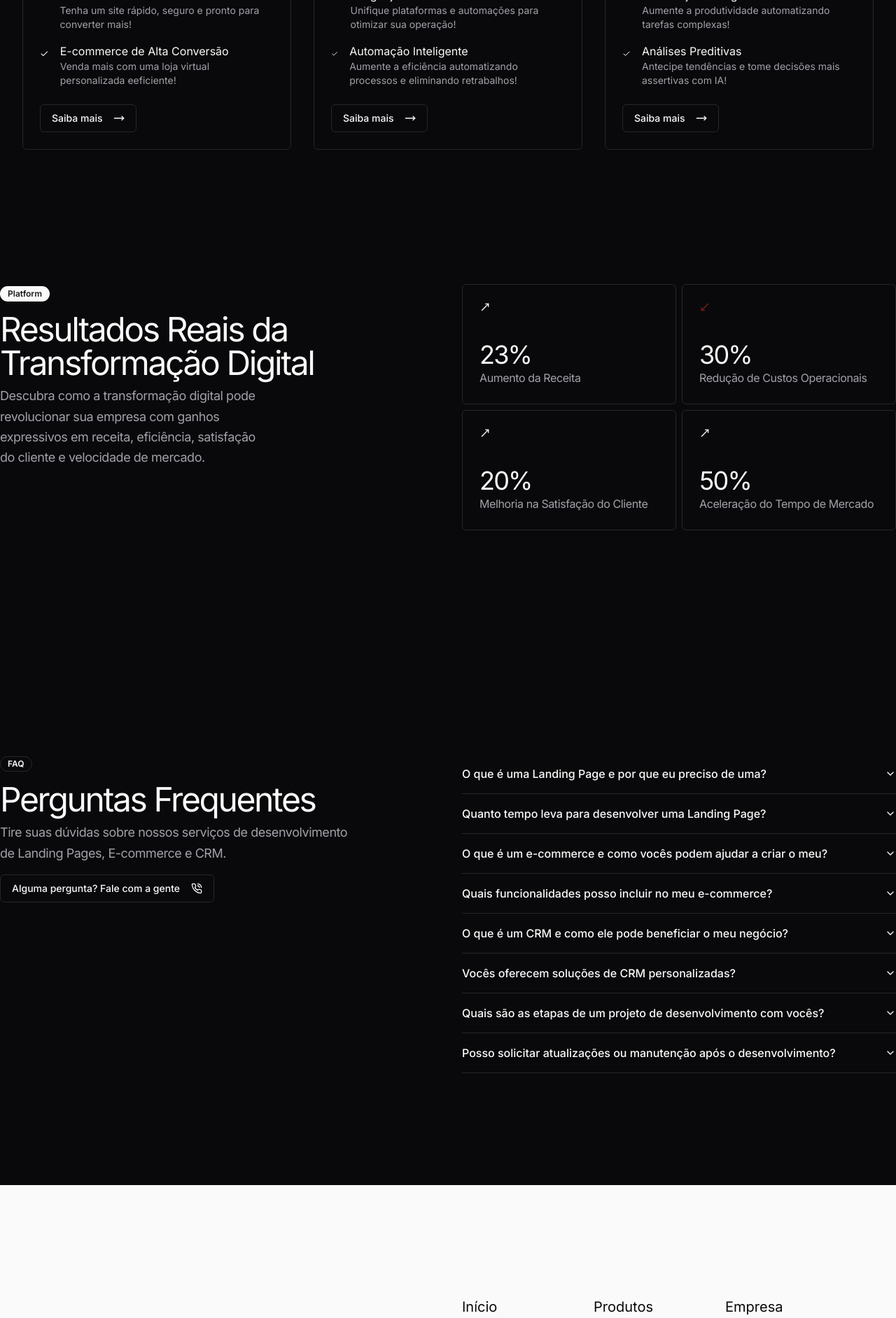
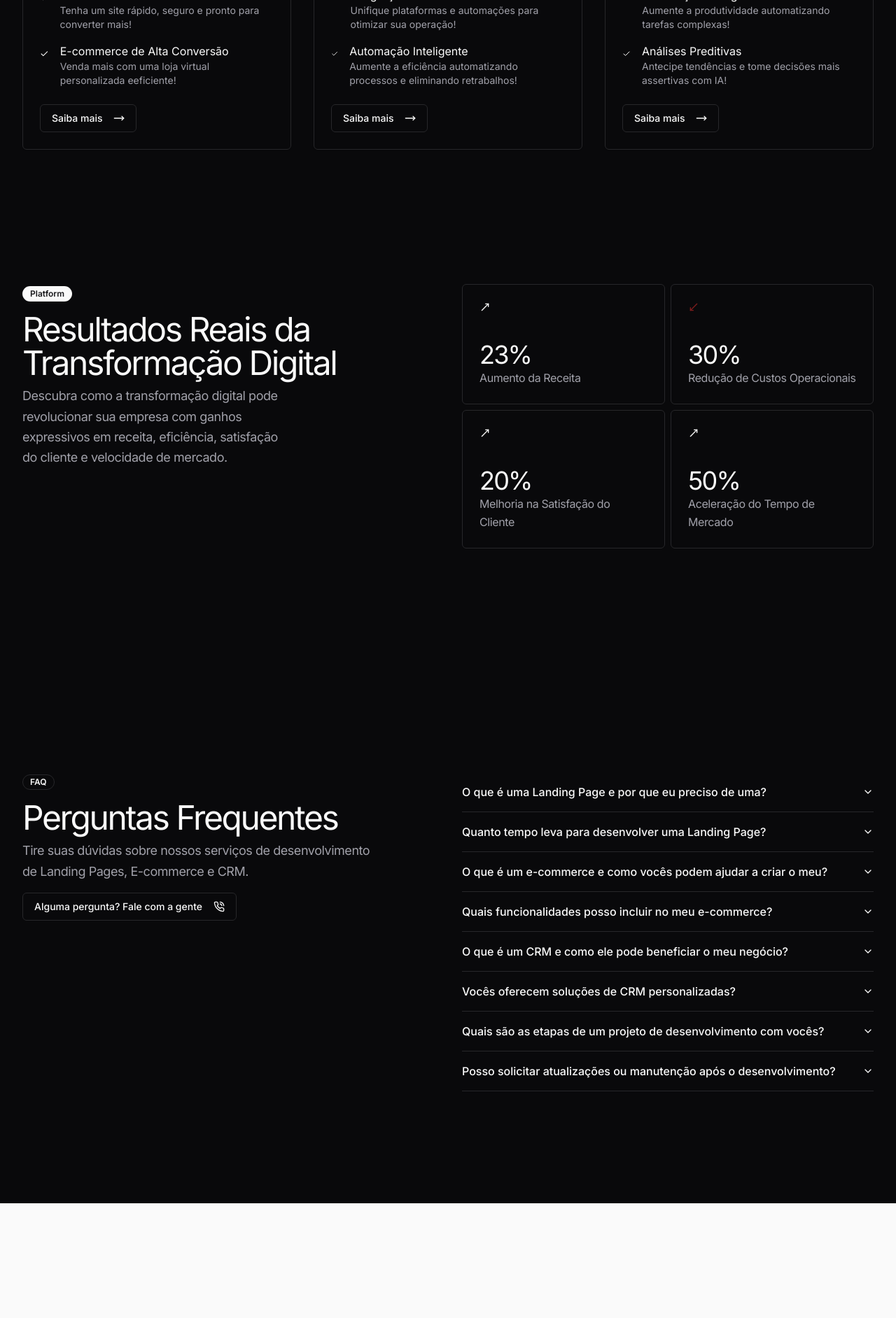
Before and after one commit to landinglabs/landing_page, a Next.js app: page / in a window 1280 px wide. Shown: the part 1227-3111 px from the top of the page at 70% size. Built offline with nearby package versions, Linux system fonts and the light colour scheme.

Commit message:
fix: update padding on sections

```diff
--- a/components/sections/faq.tsx
+++ b/components/sections/faq.tsx
@@ -9,7 +9,7 @@ import {
 import { Button } from "@/components/ui/button";
 
 export const FAQ = () => (
-  <div className="w-full py-20 lg:py-40">
+  <div className="w-full py-20 lg:py-40 p-8">
     <div className="container mx-auto">
       <div className="grid lg:grid-cols-2 gap-10">
         <div className="flex gap-10 flex-col">
--- a/components/sections/stats.tsx
+++ b/components/sections/stats.tsx
@@ -2,7 +2,7 @@ import { MoveDownLeft, MoveUpRight } from "lucide-react";
 import { Badge } from "@/components/ui/badge";
 
 export const Stats = () => (
-  <div className="w-full py-20 lg:py-40">
+  <div className="w-full py-20 lg:py-40 p-8">
     <div className="container mx-auto">
       <div className="grid grid-cols-1 lg:grid-cols-2 gap-10">
         <div className="flex gap-4 flex-col items-start">
```
